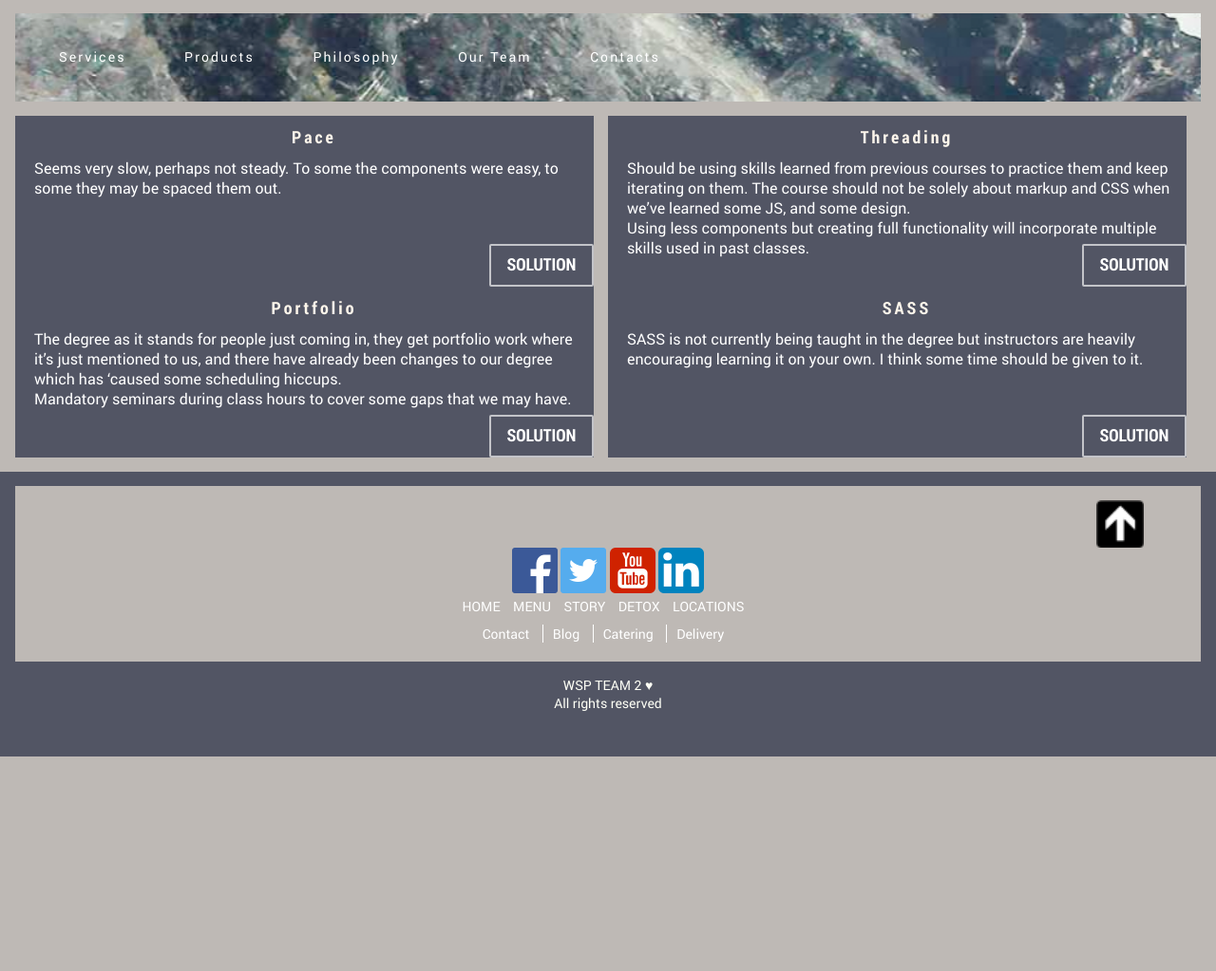
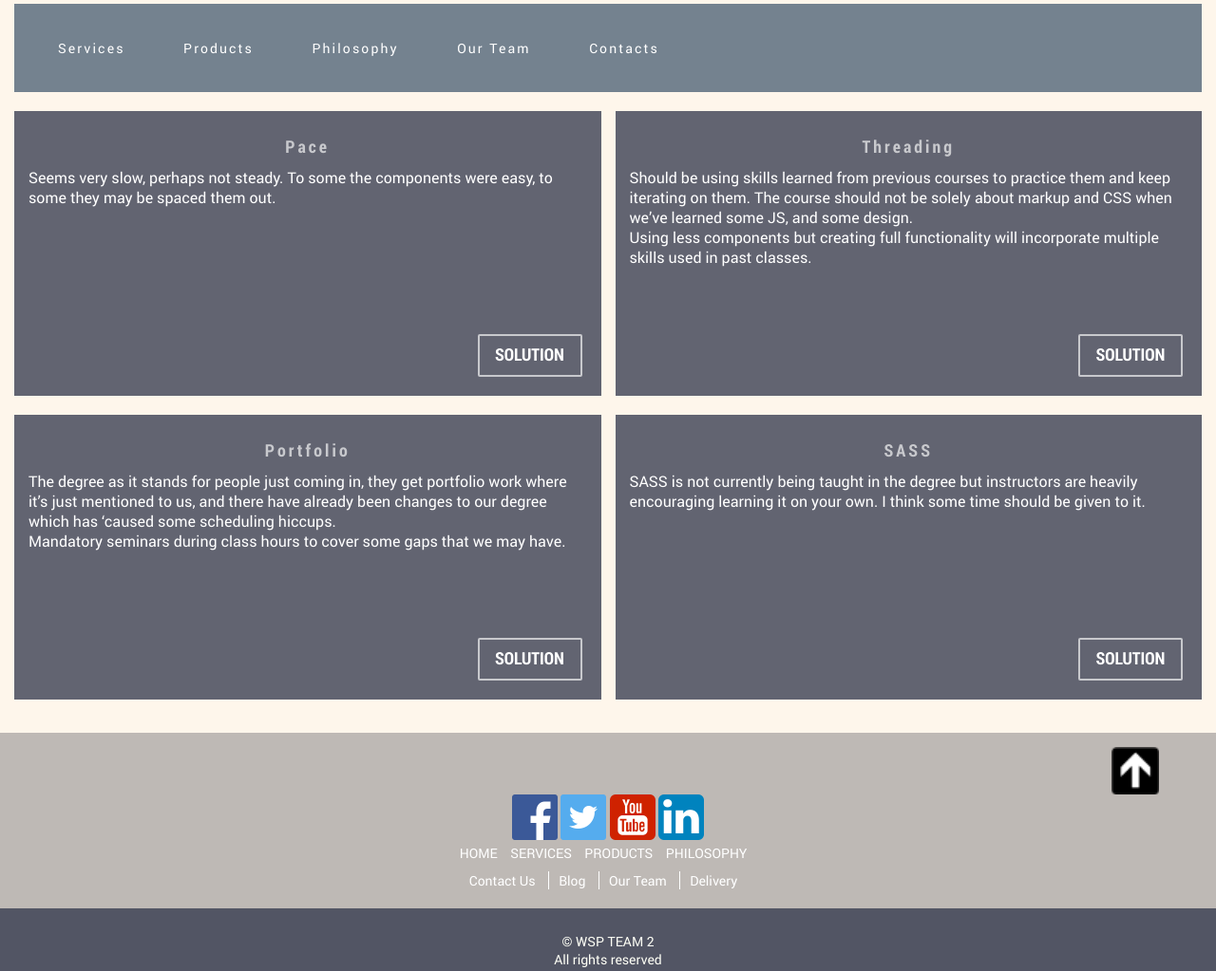
Before and after one commit to JohnKunkle1987/wdd-work-stuff, a plain HTML site: page workspace/index.html in a window 1280 px wide. Shown: the part 534-1557 px from the top of the page at 95% size. Before the commit the page ends 1331 px from the top, so only its background shows below. Drawn offline with nearby package versions, Linux system fonts and the light colour scheme.

Commit message:
your message goes here

```diff
--- a/workspace/css/style.css
+++ b/workspace/css/style.css
@@ -16,7 +16,7 @@
 body {
 	font-family:"Roboto", Helvetica, sans-serif;
 	font-size: 14px;
-	background: #BEB9B5;
+	background: #FEF6EB;
 }
 
 
@@ -28,7 +28,7 @@ body {
     text-transform: uppercase;
     background: #525564;
     padding: 5px 5px 100px;
-    margin: 5px 15px;
+    margin: 5px 15px 0;
 }
 
 #launch h2 {
@@ -64,10 +64,10 @@ body {
 
 nav{
     height: 93px;
-    background: url("../images/nav_background_new.png");
+    background: #74828F;
     background-size: cover;
-    margin: 15px auto;
-    width: 97.5%;
+    margin: 0 auto;
+    margin: 5px 15px 0;
 
 
 }
@@ -97,15 +97,17 @@ nav ul li:hover{
 
 /*======== Start of selena css here======*/
 
-section{
-    width: 97.5%;
-    margin: 15px auto;
-    overflow: hidden;
-    /*border: 1px solid blue;*/
+#test{
+    padding: 0 0 20px 15px;
+    width: 100%;
+    margin: 0 15px 15px auto;
+    background-color: #FEF6EB;
+   /*border: 1px solid blue;*/
+   overflow:auto;
 }
 
 section h2{
-    color: #FEF6EB;
+    color: rgba(255,255,255,0.65);
     font-weight: 500;
     letter-spacing: .17em;
    /* position: relative;*/
@@ -124,30 +126,38 @@ section p{
 article{
     width: calc(50% - 15px);
     float: left;
-    height: 180px;
-    /*padding-top: 125px;*/
-    padding-left: 20px;
+   height:300px;
+  padding: 15px;
+margin-top:20px;
     /*border: 1px solid blue;*/
     position: relative;
     font-size: 16px;
-    background-color:#525564;
-
+    background-color:rgba(82,85,100,0.9);
+    overflow:hidden;
 }
 
 article:nth-of-type(odd)
 {
     margin-right: 15px;
+
 }
 
-#test aticle{
-    margin-right: 3%;
+/*======== End of selena css here======*/
+#sol1, #sol2, #sol3, #sol4 /* TO DO NEED STYLING */
+{
+    width: 100%;
+	position: absolute;
+	top:0;
+	display: none;
+	padding: 30px 20px;
+	background: #BEB9B5;/* TO DO CHANGE TO APPOPRIATE COLOR */
+	z-index: 900;
+	height: 300px;
+	margin-left: -15px;
 }
 
 
-/*======== End of selena css here======*/
-
-
-article div {
+.solBtn {
 	font-family: "Roboto Bold", sans-serif;
 	border: solid 1px black;
 	text-align:center;
@@ -161,12 +171,13 @@ article div {
     border: 2px solid rgba(255,255,255,0.65);
     border-radius: 2px;
 	position: absolute;
-    bottom:0;
-    right: 0;
+    bottom: 20px;
+    right: 20px;
     cursor: pointer;
+    z-index: 1000;
 }
 
-article div:hover {
+.solBtn:hover {
     color: #e6e6e6;
 }
 
@@ -250,6 +261,7 @@ footer li{
 }
 
 footer h2{
+    padding-top: 25px;
 	text-align: center;
 	text-transform: uppercase;
 	font-size:1em;
--- a/workspace/index.html
+++ b/workspace/index.html
@@ -33,34 +33,42 @@
 
 	<article>
 		<h2>Pace</h2>
+        <div id="sol1">While it is difficult to tailor a curriculum to fit the needs of each individual student, we as a team believe that classes would learn more effectively if the content were to be “hands on” rather than simply watching the demo on screen. Perhaps if students could follow along with Josh as he writes out code for different components they may find it easier to keep pace and understand what is happening in the class. Alternatively if some exercise files were prepared ahead of time and shared through FSO, the class could spend time working through the problems together which would aid in the awkwardness of trying to find a component to work on as well. These exercise files could be turned in by the end of class to show progress as well as attentiveness, and would be useful for future grading.</div>
 			<p>Seems very slow, perhaps not steady. To some the components were easy, to some they may be spaced them out.
 			</p>
-			<div>Solution</div>
+			<div class="solBtn">Solution</div>
+
+
 	</article>
 
 	<article>
 		<h2>Threading</h2>
+        	<div id="sol2">While we are very interested in the components portion of the class, we feel as though they do not allow us to show our true potential as web developers. We have learned so much by this point in our degree, and we would like more opportunity to share and build upon what we have learned, not only in HTML/CSS but in JavaScript and JQuery as well. We believe it would be beneficial to allow the class the option of creating their own fully functional websites as too many students come to this point in the degree without ever having actually done so. This way, we can incorporate and improve upon all skills we have learned in past classes as well as have a professional portfolio piece to take with us from this class.
+</div>
 			<p>Should be using skills learned from previous courses to practice them and keep iterating on them. The course should not be solely about markup and CSS when we’ve learned some JS, and some design.
 			</p>
-			<div>Solution</div>
+
 			<p> Using less components but creating full functionality will incorporate multiple skills used in past classes.
 			</p>
+            <div class="solBtn">Solution</div>
 	</article>
 
 	<article>
 		<h2>Portfolio</h2>
+        	<div id="sol3">With a class titled Web Standards Project, many of us come into this class expecting to leave with some sort of completed project in hand. We believe having this option would be extremely beneficial to students. In our degree program, we spend a shockingly small amount of time building actual portfolio pieces and we believe that this class could help to change that. If we were to take the components we’ve built and turn them into a fully functioning website, much like this one, we believe that students would find it more beneficial than simply recreating singular components that we can not use in the future.</div>
 			<p>The degree as it stands for people just coming in, they get portfolio work where it’s just mentioned to us, and there have already been changes to our degree which has ‘caused some scheduling hiccups.
 			</p>
-			<div>Solution</div>
+			<div class="solBtn">Solution</div>
 			<p> Mandatory seminars during class hours to cover some gaps that we may have.
 			</p>
 	</article>
 
 	<article>
 		<h2>SASS</h2>
+       		<div id="sol4">I feel that SASS should be covered more than just having students explore it themselves. In lab I think it should be half lecture and it should be for SASS.</div>
 			<p>SASS is not currently being taught in the degree but instructors are heavily encouraging learning it on your own. I think some time should be given to it.
 			</p>
-			<div>Solution</div>
+			<div class="solBtn">Solution</div>
 	</article>
 
 <!------Extras------->
@@ -84,7 +92,8 @@
 
 		<footer>
 <section>
-	<a href="#top"><img src="images/arrow.png" id="up"></a>
+
+    <div><img src="images/arrow.png" id="up"></div>
 <div id="social">
 		<a href="" target="_blank"><img src="images/fb.png"></a>
 		<a href=""><img src="images/tr.png"></a>
@@ -94,20 +103,19 @@
 
 	<ul id="flist">
 		<li><a href="">Home</a></li>
-		<li><a href="">Menu</a></li>
-		<li><a href="">Story</a></li>
-		<li><a href="">Detox</a></li>
-		<li><a href="">Locations</a></li>
+		<li><a href="">Services</a></li>
+		<li><a href="">Products</a></li>
+		<li><a href="">Philosophy</a></li>
 	</ul>
 
 <ul id="slist">
-	<li><a href="">Contact</a></li>
+	<li><a href="">Contact Us</a></li>
 	<li class="border"><a href="">Blog</a></li>
-	<li class="border"><a href="">Catering</a></li>
+	<li class="border"><a href="">Our Team</a></li>
 	<li class="border"><a href="">Delivery</a></li>
 </ul>
 </section>
-<h2>Wsp team 2 &hearts;</h2>
+<h2>&copy; WSP team 2</h2>
 <p>All rights reserved</p>
 </footer>
 
--- a/workspace/js/main.js
+++ b/workspace/js/main.js
@@ -13,8 +13,27 @@ $(document).ready(function(){
     $("footer section #up").click(function() {
     $('html, body').animate({
         scrollTop: $("#launch").offset().top
-    }, 1000);
+   }, 1000);
 });
 
 
+
+	$(".solBtn").click(function(){
+			console.log("clicked");
+			if ($(this).text() === "Solution")
+			{
+				console.log("and true");
+				$(this).siblings("div").slideDown(1000);
+				//$(this).parent().css("padding", "0px");
+				$(this).text("Hide");
+			}
+			else if ($(this).text() === "Hide")
+			{
+				console.log("and false");
+				$(this).siblings("div").slideUp(1000);
+			//	$(this).parent().css("padding", "15px");
+				$(this).text("Solution");
+			}
+		});
+
 });
```
